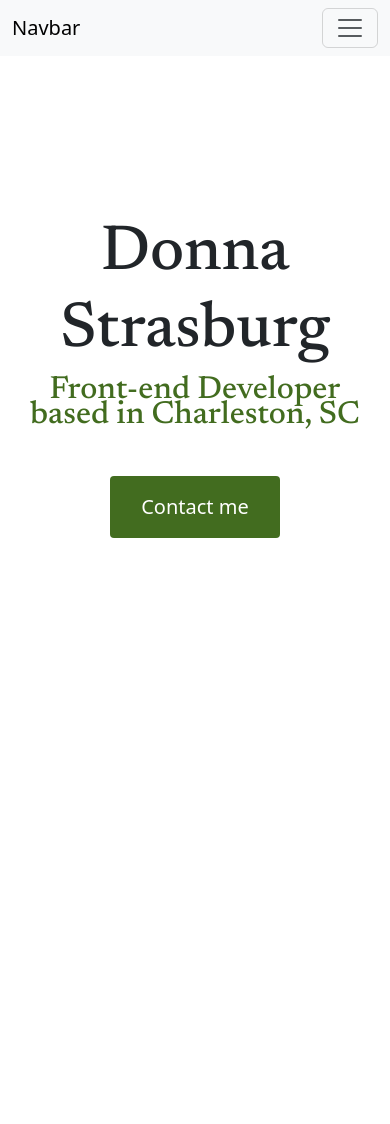
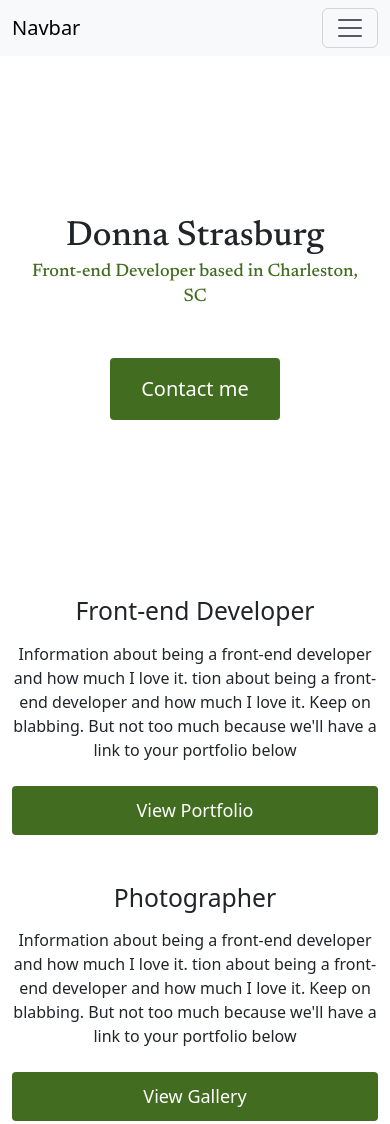
Before and after one commit to d0nn12/portfolio-project, a plain HTML site: page index.html in a window 390 px wide. Before the commit the page ends 844 px from the top, so only its background shows below. Drawn offline with nearby package versions, Linux system fonts and the light colour scheme; a web font is replaced by a local one.

Commit message:
added images, styled page, adjusted @media

```diff
--- a/index.html
+++ b/index.html
@@ -25,7 +25,7 @@
       src="https://kit.fontawesome.com/cd54f19124.js"
       crossorigin="anonymous"
     ></script>
-    <title>Home</title>
+    <title>Front-end Developer & Photographer - Donna Strasburg's</title>
   </head>
   <body>
     <nav class="navbar navbar-expand-lg bg-body-tertiary">
@@ -65,5 +65,34 @@
       <h2 class="mb-5">Front-end Developer based in Charleston, SC</h2>
       <div><a href="#" class="btn btn-branding">Contact me</a></div>
     </div>
+    <div class="container mb-5 ">
+      <div class="row">
+        <div class="col-sm-6">
+          <img src="images/weatherapp.png" class="img-fluid mb-5 rounded d-none d-sm-block" />
+        </div>
+        <div class="col-sm-6 descriptions">
+          <h2 class="mb-3 mt-3 text-center">Front-end Developer</h2>
+          <p class="mb-4 text-center">
+            Information about being a front-end developer and how much I love
+            it. tion about being a front-end developer and how much I love
+            it. Keep on blabbing. But not too much because we'll have a link to
+            your portfolio below
+          </p>
+          <a href="#" class="btn btn-branding btn-branding-more">View Portfolio</a>
+
+      </div> <div class="col-sm-6">
+          <img src="images/camera.png" class="img-fluid mb-5 rounded d-none d-sm-block" />
+        </div>
+        <div class="col-sm-6 descriptions">
+          <h2 class="mb-3 mt-5 text-center">Photographer</h2>
+          <p class="mb-4 text-center">
+            Information about being a front-end developer and how much I love
+            it. tion about being a front-end developer and how much I love
+            it. Keep on blabbing. But not too much because we'll have a link to
+            your portfolio below
+          </p>
+          <a href="#" class="btn btn-branding btn-branding-more">View Gallery</a>
+      </div>
+    </div>
   </body>
 </html>
--- a/styles/style.css
+++ b/styles/style.css
@@ -32,3 +32,29 @@ p {
   font-size: 20px;
   padding: 15px 30px;
 }
+.btn-branding-more {
+  text-align: center;
+}
+
+.descriptions {
+  margin-left: 8;
+  text-align: center;
+}
+@media (max-width: 576px) {
+  h1 {
+    font-size: 35px;
+    margin-bottom: 2px;
+  }
+  .hero h2 {
+    font-size: 18px;
+    text-align: center;
+  }
+
+  .btn-branding-more {
+    padding: 10px 25px;
+    font-size: 18px;
+    text-align: center;
+    display: flex;
+    justify-content: center;
+  }
+}
```
Also changed, not shown: images/camera.png (added), images/weatherapp.png (added), 2 other files.
